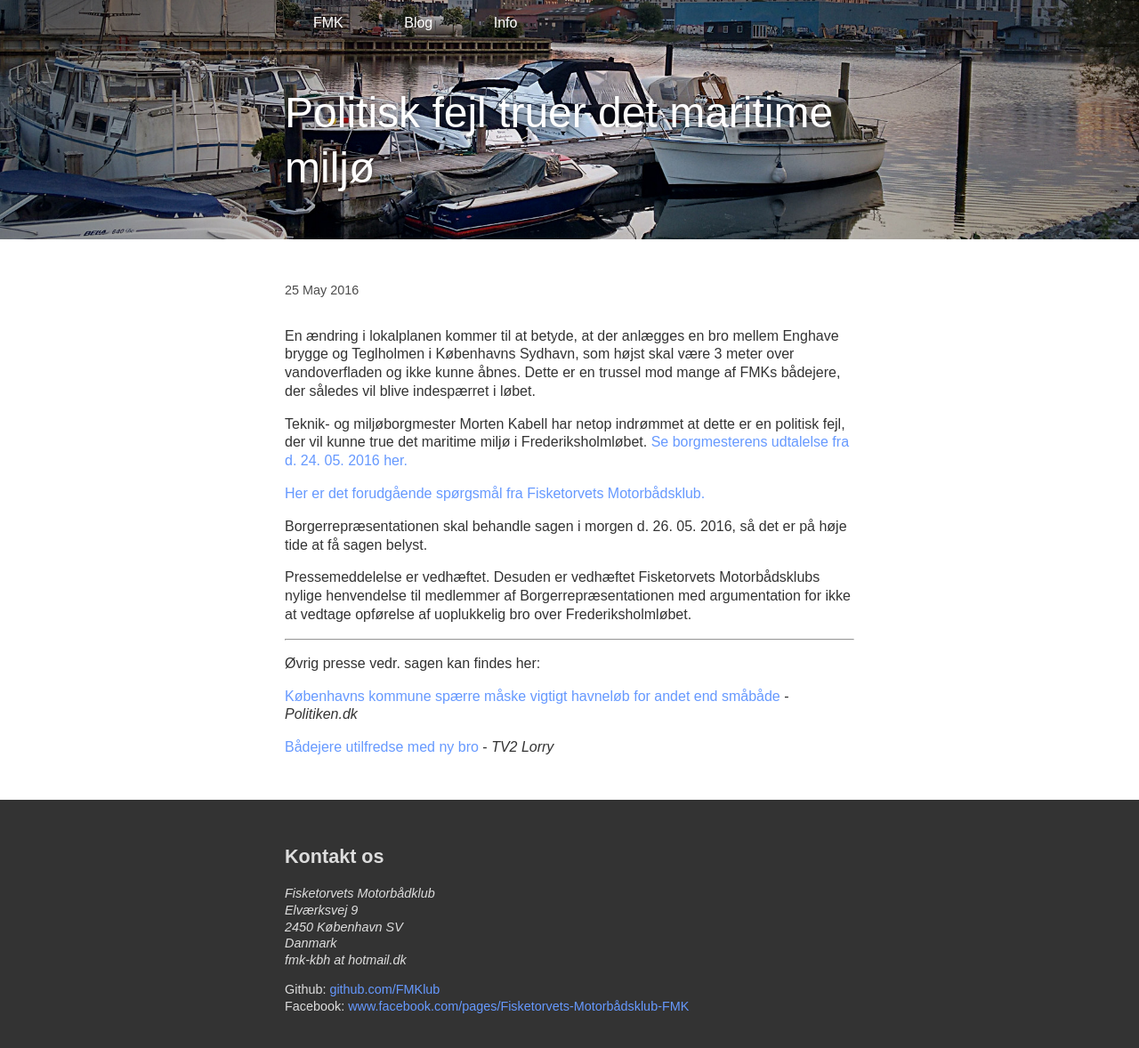
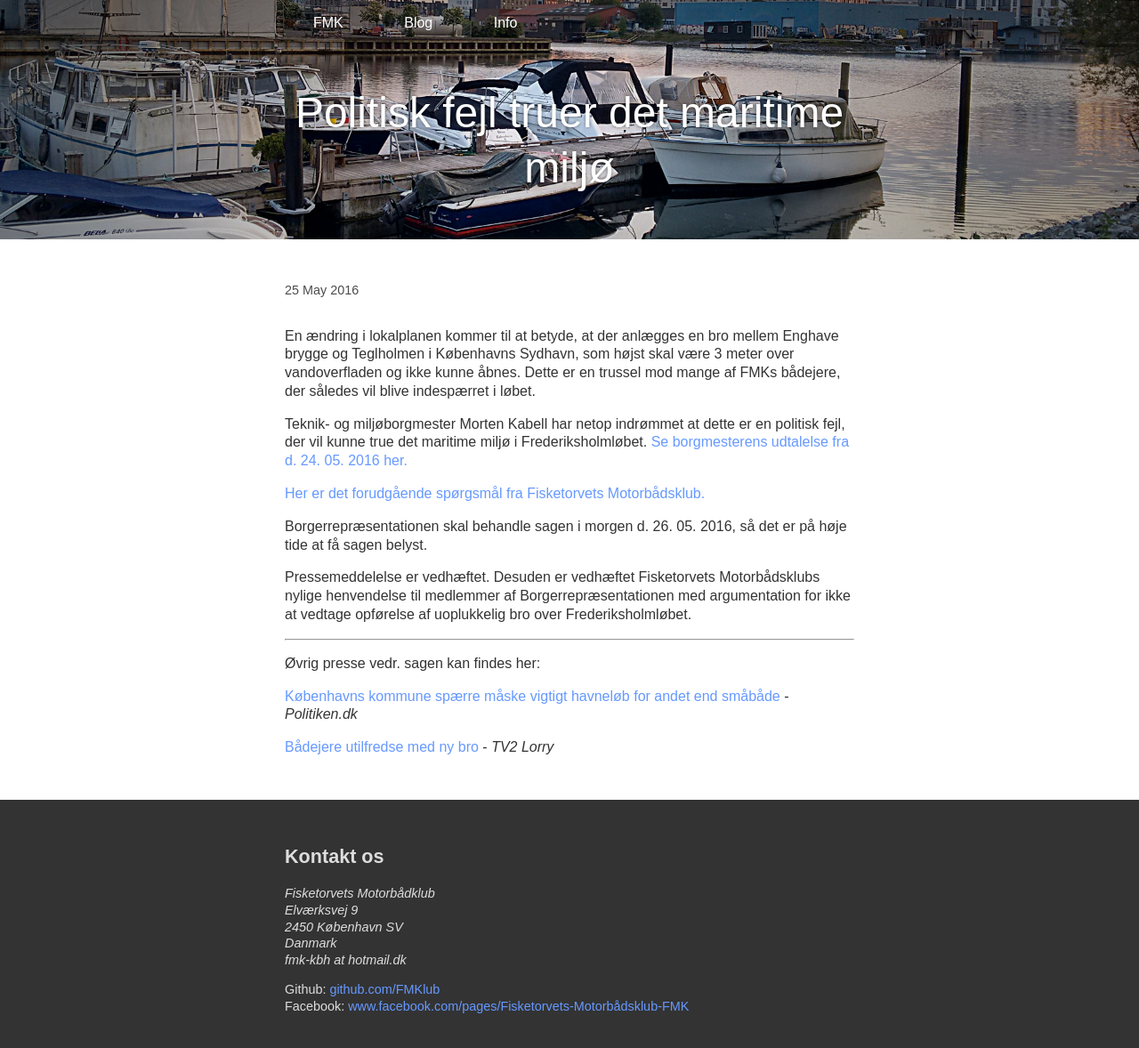
Before and after one commit to fisketorvetsmotorbaadklub/fisketorvetsmotorbaadklub.github.io, a Jekyll site: the page built from index.html, in a window 1280 px wide and 1187 px high. Shown: the top 1178 px of the window at 89% size. Built offline with Jekyll 4.4.1, drawn with Linux system fonts in a browser that asks for light colours.

Commit message:
Update main.css

```diff
--- a/css/main.css
+++ b/css/main.css
@@ -75,7 +75,7 @@
   color: #fff;
   padding: 6rem 2rem 3rem;
   font-weight: normal;
-  text-shadow: 0 0 0.5rem rgba(0,0,0,0.5);
+  text-shadow: 0 0 0.25rem rgba(0,0,0,0.5);
   font-size: 1.5em;
 }
 
@@ -108,6 +108,7 @@
 
     .nice-header--title {
       font-size: 3rem;
+      text-align: center;
     }
 
 }
```
